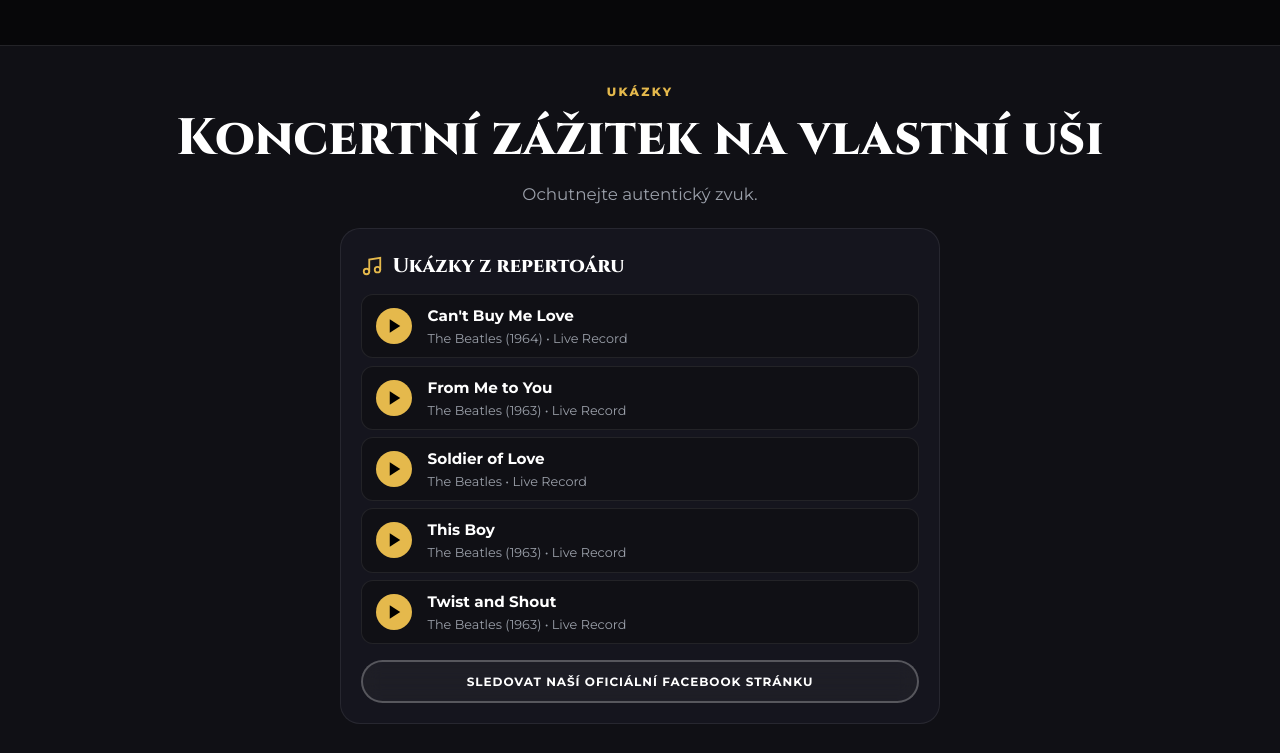
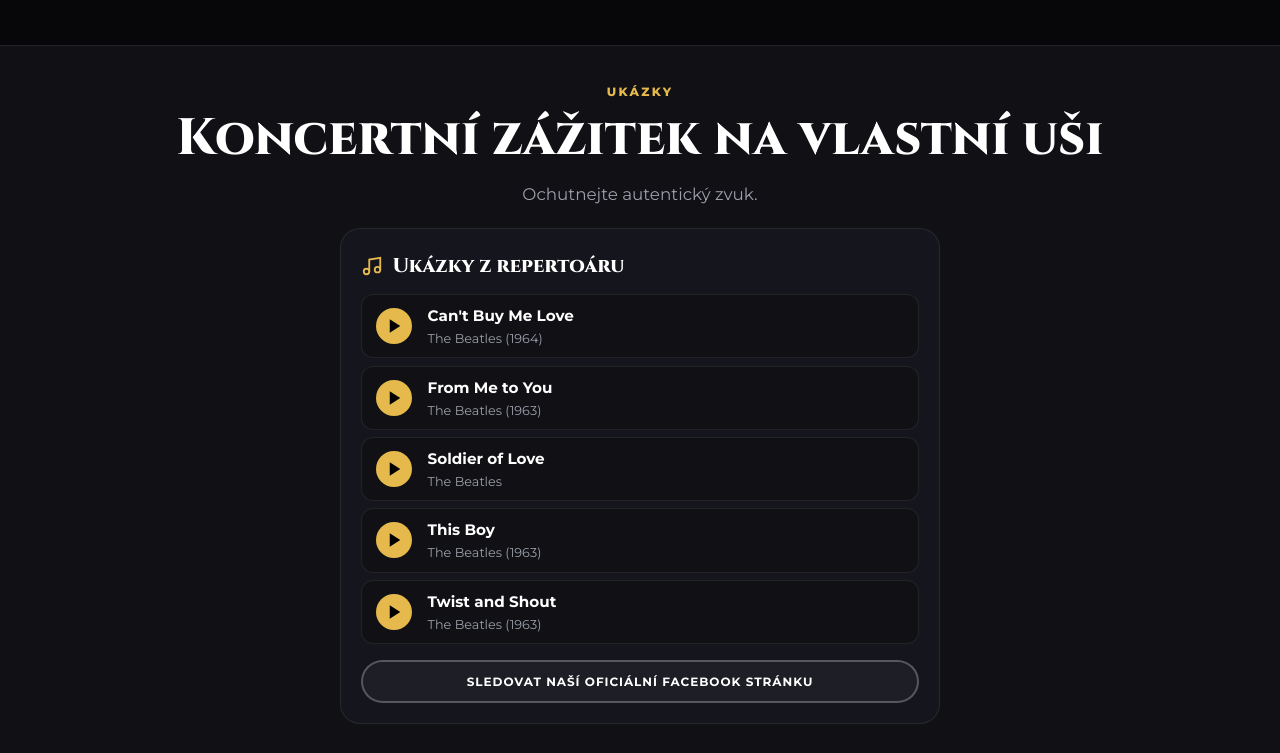
Before and after one commit to RadekCap/theglassonion-redesign, a website: page index.html in a window 1280 px wide. Shown: the part 3151-3904 px from the top of the page. Drawn offline with Linux system fonts and the light colour scheme.

Commit message:
Fixed translation

```diff
--- a/index.html
+++ b/index.html
@@ -101,11 +101,11 @@
         <div class="story-visual">
           <div class="img-frame primary-frame">
             <img src="images/IMG_4285.JPG" alt="The Glass Onion na koncertě">
-            <div class="frame-tag">Live in Concert</div>
+            <div class="frame-tag">Živě</div>
           </div>
           <div class="img-frame secondary-frame">
             <img src="images/hist01.jpg" alt="The Glass Onion archivní foto">
-            <div class="frame-tag">Established 1993</div>
+            <div class="frame-tag">Založeno 1993</div>
           </div>
         </div>
 
@@ -303,7 +303,7 @@
               </div>
               <div class="s-track-meta">
                 <strong>Can't Buy Me Love</strong>
-                <span>The Beatles (1964) &bull; Live Record</span>
+                <span>The Beatles (1964)</span>
               </div>
               <audio src="mp3/Cant_Buy_Me_Love.mp3" preload="none"></audio>
             </div>
@@ -315,7 +315,7 @@
               </div>
               <div class="s-track-meta">
                 <strong>From Me to You</strong>
-                <span>The Beatles (1963) &bull; Live Record</span>
+                <span>The Beatles (1963)</span>
               </div>
               <audio src="mp3/From_Me_To_You.mp3" preload="none"></audio>
             </div>
@@ -327,7 +327,7 @@
               </div>
               <div class="s-track-meta">
                 <strong>Soldier of Love</strong>
-                <span>The Beatles &bull; Live Record</span>
+                <span>The Beatles</span>
               </div>
               <audio src="mp3/Soldier_Of_Love.mp3" preload="none"></audio>
             </div>
@@ -339,7 +339,7 @@
               </div>
               <div class="s-track-meta">
                 <strong>This Boy</strong>
-                <span>The Beatles (1963) &bull; Live Record</span>
+                <span>The Beatles (1963)</span>
               </div>
               <audio src="mp3/This_Boy.mp3" preload="none"></audio>
             </div>
@@ -351,7 +351,7 @@
               </div>
               <div class="s-track-meta">
                 <strong>Twist and Shout</strong>
-                <span>The Beatles (1963) &bull; Live Record</span>
+                <span>The Beatles (1963)</span>
               </div>
               <audio src="mp3/Twist_And_Shout.mp3" preload="none"></audio>
             </div>
@@ -379,7 +379,7 @@
         <div class="gallery-item" data-index="0" data-caption="Živá koncertní atmosféra — The Glass Onion">
           <img src="images/gallery/IMG_4285.JPG" alt="The Glass Onion na podiu" loading="lazy">
           <div class="gal-hover-info">
-            <h4>Live Concert Atmosphere</h4>
+            <h4>Živě</h4>
             <span>KD Musilova, Brno</span>
           </div>
         </div>
```
